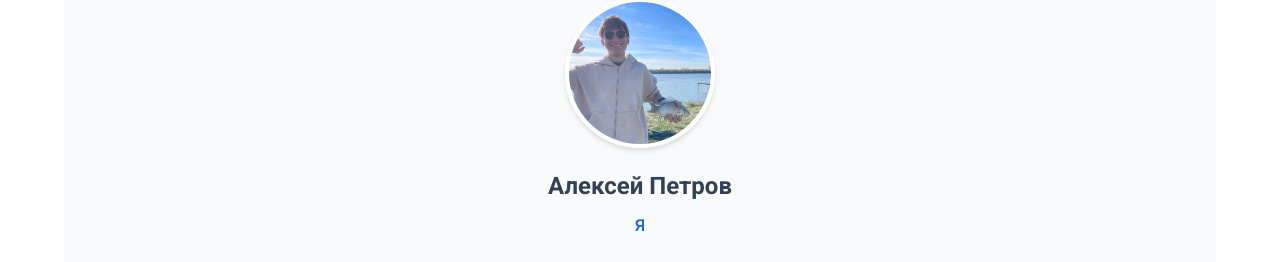
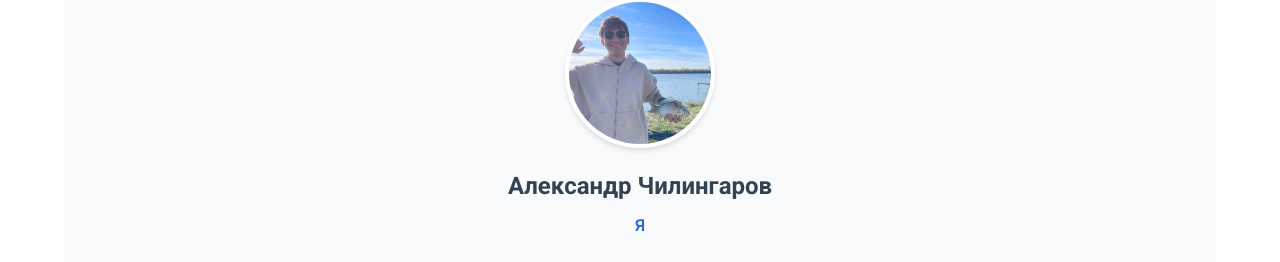
Before and after one commit to sannchous123/project.githab.io, a plain HTML site: page index.html in a window 1280 px wide. Shown: the part 3508-3770 px from the top of the page. Drawn offline with Linux system fonts and the light colour scheme.

Commit message:
Update index.html

```diff
--- a/index.html
+++ b/index.html
@@ -270,7 +270,7 @@
                     <div class="member-photo">
                         <img src="photo_2025-12-19_18-06-13.jpg" alt="Александр Чилингаров">
                     </div>
-                    <h3>Алексей Петров</h3>
+                    <h3>Александр Чилингаров</h3>
                     <p class="member-position">Я</p>
 
                 </div>
```
